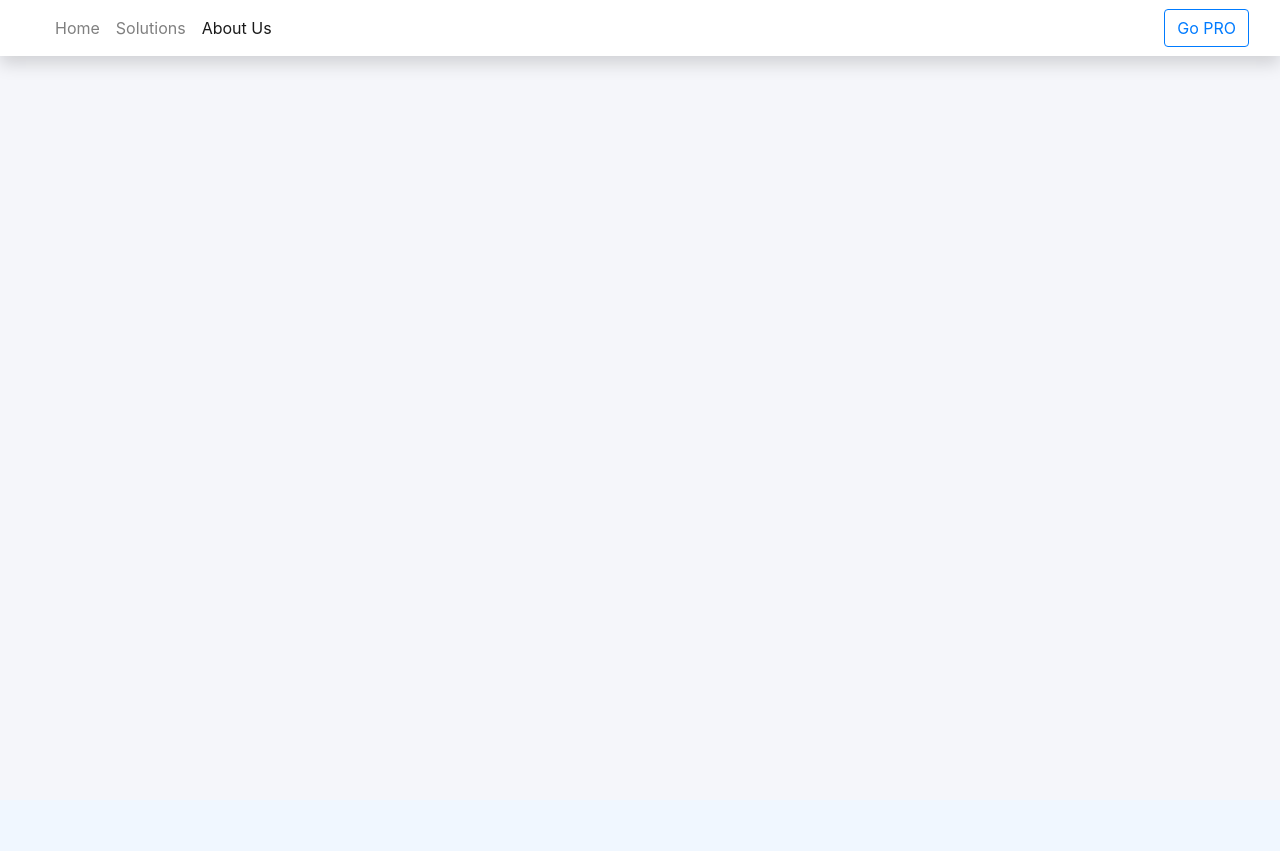
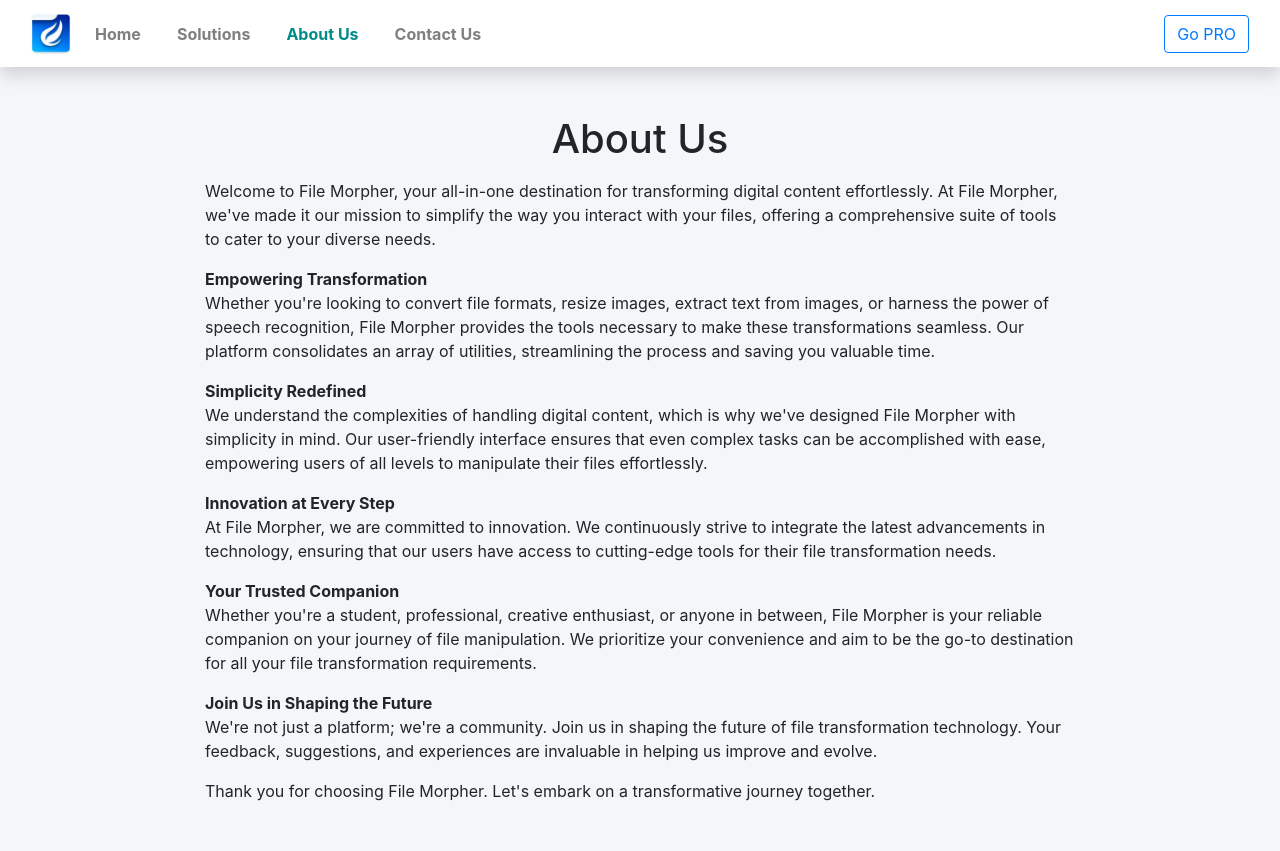
Before and after one commit to valerioceleste/OCR_Website, a Flask app: page /about in a window 1280 px wide. Before the commit the page ends 71 px from the top, so only its background shows below. Run offline with Flask 3, Linux system fonts and the light colour scheme.

Commit message:
Updated About and implemented Contact pages

```diff
--- a/app.py
+++ b/app.py
@@ -1,5 +1,5 @@
 from flask import Flask, render_template, request, url_for
-from scripts import OCR
+from scripts import OCR, SpeechRecon
 from PIL import Image
 import pytesseract
 import os
@@ -23,6 +23,10 @@
 def about():
     return render_template('about.html', active_page = 'about')
 
+@app.route('/contact')
+def contact():
+    return render_template('contact.html', active_page = 'contact')
+
 @app.route('/image_to_text', methods=['GET','POST'])
 def image_to_text():
     return render_template('image_to_text.html')
@@ -31,7 +35,7 @@
 def speech_to_text():
     return render_template('speech_to_text.html')
 
-@app.route('/convert', methods=['POST'])
+@app.route('/image_to_text/convert', methods=['POST'])
 def img2txt():
     uploaded_file = request.files['image']
     language = request.form['language']
@@ -41,8 +45,15 @@
         uploaded_file.save(img_path)
         extracted_text = OCR.perform_ocr(img_path, language)
         return render_template('result.html', extracted_text=extracted_text, temp_img=img_path)
-    return "No file uploaded"
 
+@app.route('/speech_to_text/convert', methods=['POST'])
+def speech2txt():
+    audio_file = request.files['audio']
+    language = request.form['language']
+    model_quality = request.form['modelquality']
+
+    extracted_text = SpeechRecon.speech2text(audio_file, model_quality, language)
+    return render_template('speech_to_text_result.html', extracted_text=extracted_text, audio_file=audio_file)
 
 
 
--- /dev/null
+++ b/scripts/SpeechRecon.py
@@ -0,0 +1,6 @@
+import whisper
+
+def speech2text(audio_file, model_quality, language):
+    model = whisper.load_model(model_quality)
+    text = model.transcribe(audio_file, fp16=False)
+    return text
--- a/scripts/Whisper.py
+++ /dev/null
@@ -1,6 +0,0 @@
-import whisper
-
-def speech2text(audio_file,model_selection):
-	model = whisper.load_model(model)
-	text = model.transcribe("../Audio2Text/audiofiles/Silvia.m4a",fp16=False)
-return text
--- a/static/css/style.css
+++ b/static/css/style.css
@@ -1,5 +1,14 @@
 body {
   background-color: #f5f6fa;
+}
+
+.navbar-nav .nav-item .nav-link {
+  font-weight: bold;
+  margin-right: 20px;
+}
+
+.navbar-nav .nav-item.active .nav-link {
+  color: darkcyan;
 }
 
 .card-hover {
@@ -13,13 +22,13 @@
 }
 
 .card-link {
-  color: inherit; /* Keeps the original text color */
-  text-decoration: none; /* Removes underline */
+  color: inherit;
+  text-decoration: none;
 }
 
 .card-link:hover {
-  color: inherit; /* Keeps the original text color */
-  text-decoration: none; /* Removes underline */
+  color: inherit;
+  text-decoration: none;
 }
 
 .logo_text_style {
@@ -30,7 +39,7 @@
 }
 
 .container img {
-  margin-right: 30px; /* Adjust this value to set the desired space */
+  margin-right: 30px;
 }
 
 .aspect_ratio {
--- a/templates/about.html
+++ b/templates/about.html
@@ -3,4 +3,35 @@
 {% block title %}About Us{% endblock title %}
 
 {% block body %}
+<div class="container mb-5" style="max-width: 900px;">
+	<h1 class="text-center mt-5 mb-3">About Us</h1>
+	<p>Welcome to File Morpher, your all-in-one destination for transforming digital content effortlessly. At File
+		Morpher, we've made it our mission to simplify the way you interact with your files, offering a comprehensive
+		suite of tools to cater to your diverse needs.</p>
+
+	<b>Empowering Transformation</b>
+	<p>Whether you're looking to convert file formats, resize images, extract text from images, or harness the power of
+		speech recognition, File Morpher provides the tools necessary to make these transformations seamless. Our
+		platform consolidates an array of utilities, streamlining the process and saving you valuable time.</p>
+
+	<b>Simplicity Redefined</b>
+	<p>We understand the complexities of handling digital content, which is why we've designed File Morpher with
+		simplicity in mind. Our user-friendly interface ensures that even complex tasks can be accomplished with ease,
+		empowering users of all levels to manipulate their files effortlessly.</p>
+
+	<b>Innovation at Every Step</b>
+	<p>At File Morpher, we are committed to innovation. We continuously strive to integrate the latest advancements in
+		technology, ensuring that our users have access to cutting-edge tools for their file transformation needs.</p>
+
+	<b>Your Trusted Companion</b>
+	<p>Whether you're a student, professional, creative enthusiast, or anyone in between, File Morpher is your reliable
+		companion on your journey of file manipulation. We prioritize your convenience and aim to be the go-to
+		destination for all your file transformation requirements.</p>
+
+	<b>Join Us in Shaping the Future</b>
+	<p>We're not just a platform; we're a community. Join us in shaping the future of file transformation technology.
+		Your feedback, suggestions, and experiences are invaluable in helping us improve and evolve.</p>
+
+	<p>Thank you for choosing File Morpher. Let's embark on a transformative journey together.</p>
+</div>
 {% endblock body %}
--- a/templates/base.html
+++ b/templates/base.html
@@ -17,7 +17,9 @@
   <header class="shadow ">
     <nav class="navbar navbar-expand-lg navbar-light " style="background-color: white"> <!--#1093f1-->
       <div class="container-fluid">
-        <a class="navbar-brand" href="#"></a>
+        <a class="navbar-brand" href="#">
+          <img src="../static/images/fm_logo.png" alt="FileMorpher Logo" , width="40px">
+        </a>
         <button class="navbar-toggler" type="button" data-toggle="collapse" data-target="#navbarNav"
           aria-controls="navbarNav" aria-expanded="false" aria-label="Toggle navigation">
           <span class="navbar-toggler-icon"></span>
@@ -32,6 +34,9 @@
             </li>
             <li class="nav-item {% if active_page == 'about' %}active{% endif %}">
               <a class="nav-link" href="{{ url_for('about') }}">About Us</a>
+            </li>
+            <li class="nav-item {% if active_page == 'contact' %}active{% endif %}">
+              <a class="nav-link" href="{{ url_for('contact') }}">Contact Us</a>
             </li>
           </ul>
           <ul class="navbar-nav ml-auto">
--- a/templates/image_to_text.html
+++ b/templates/image_to_text.html
@@ -11,7 +11,7 @@
 </div>
 <p class="text-center">Use our OCR tool to convert your image into plain text!</p>
 
-<form action="/convert" method="post" enctype="multipart/form-data">
+<form action="/image_to_text/convert" method="post" enctype="multipart/form-data">
 	<div class="mb-3">
 		<input type="file" class="form-control container" id="imageUpload" name="image"
 			style="width: 600px; height: 45px;" required>
```
Also changed, not shown: templates/contact.html (added, +16 -0 lines), templates/solutions.html (+19 -3 lines), templates/speech_to_text.html (+5 -3 lines), static/images/audio_to_text.png (deleted), static/images/fm_logo.png, static/uploads/temp_img.png, templates/speech_to_text_result.html (added), 2 other files.
